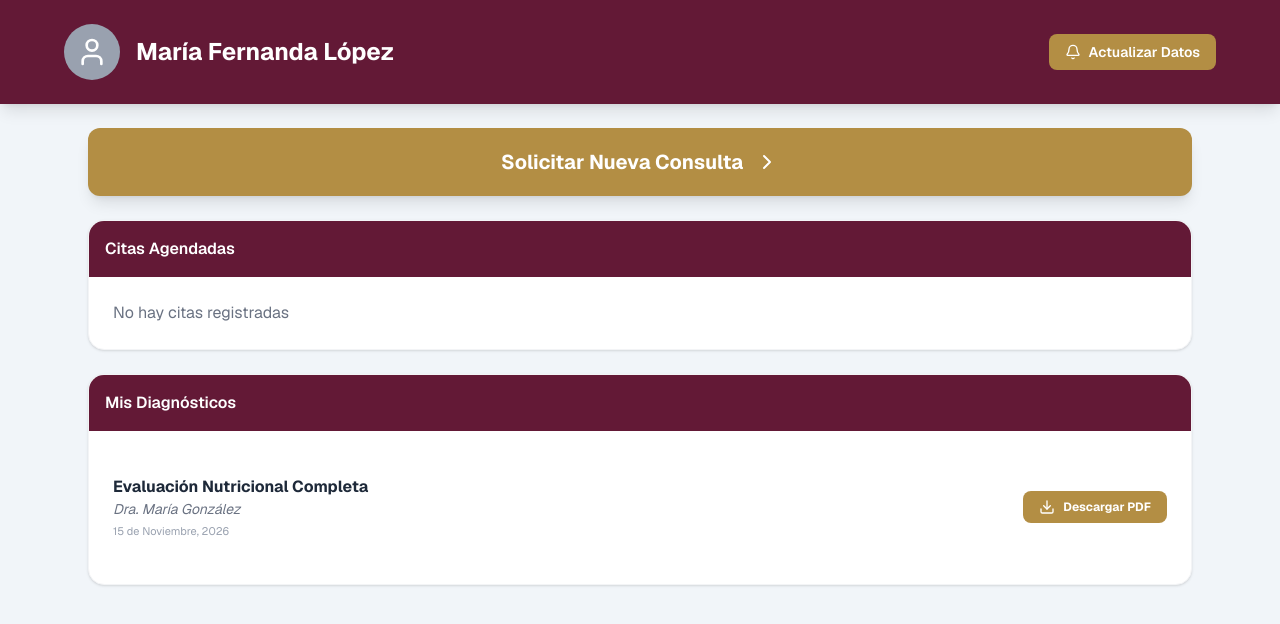
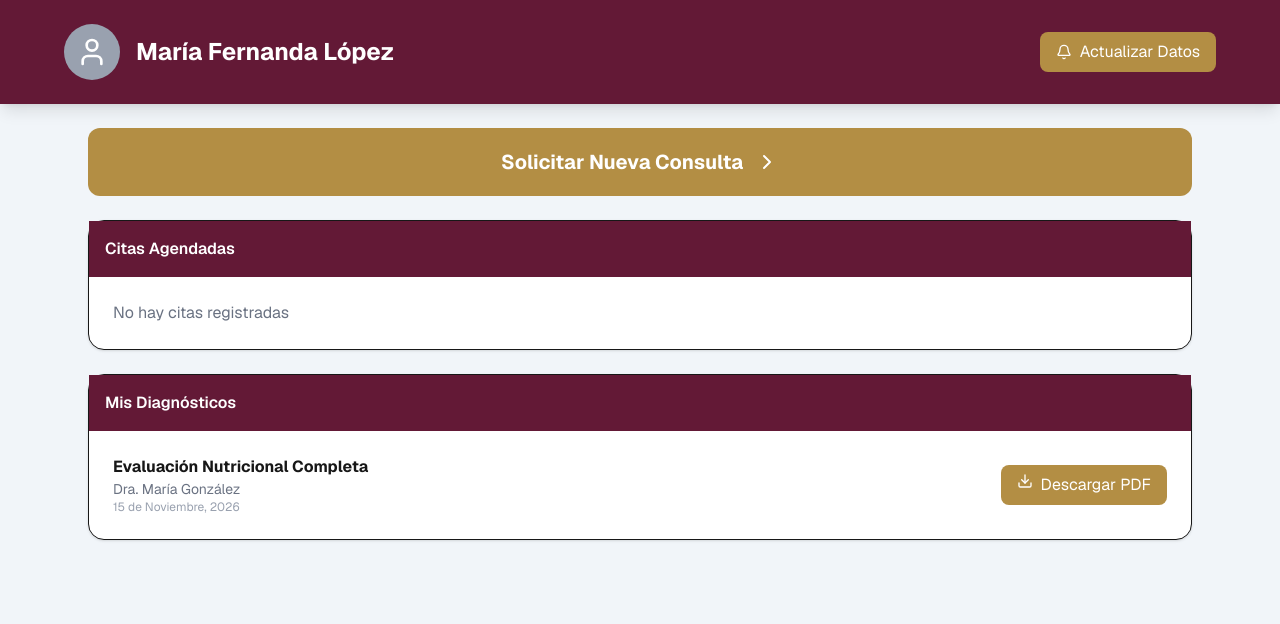
Before and after one commit to Yosselinsanchez-gif/nutri-calpulalpan, a Next.js app: page / in a window 1280 px wide. Shown: the top 624 px of the page. Built offline with nearby package versions, Linux system fonts and the light colour scheme.

Commit message:
Refactor date handling and improve type safety

```diff
--- a/app/page.tsx
+++ b/app/page.tsx
@@ -2,17 +2,25 @@
 
 import { useState } from "react";
 import Calendar from "react-calendar";
+import { Value } from "react-calendar/dist/cjs/shared/types";
 import "react-calendar/dist/Calendar.css";
 import { User, Bell, Download, ChevronRight } from "lucide-react";
+
+type Cita = {
+  nombre: string;
+  consulta: string;
+  fecha: string;
+  hora: string;
+};
 
 export default function Home() {
 
   const [mostrarFormulario, setMostrarFormulario] = useState(false);
-  const [fecha, setFecha] = useState<Date | null>(new Date());
+  const [fecha, setFecha] = useState<Value>(new Date());
   const [hora, setHora] = useState("");
   const [nombre, setNombre] = useState("");
   const [consulta, setConsulta] = useState("");
-  const [citas, setCitas] = useState<any[]>([]);
+  const [citas, setCitas] = useState<Cita[]>([]);
 
   const handleDownload = () => {
     window.print();
@@ -21,14 +29,16 @@ export default function Home() {
   const guardarCita = (e: React.FormEvent) => {
     e.preventDefault();
 
-    const nuevaCita = {
+    if (!fecha || Array.isArray(fecha)) return;
+
+    const nuevaCita: Cita = {
       nombre,
       consulta,
-      fecha: fecha?.toLocaleDateString(),
+      fecha: fecha.toLocaleDateString(),
       hora
     };
 
-    setCitas([...citas, nuevaCita]);
+    setCitas((prev) => [...prev, nuevaCita]);
 
     setMostrarFormulario(false);
     setNombre("");
@@ -42,7 +52,7 @@ export default function Home() {
       <style jsx global>{`
         @media print {
           .no-print { display: none !important; }
-          body { background-color: white !important; }
+          body { background: white !important; }
         }
       `}</style>
 
@@ -51,8 +61,8 @@ export default function Home() {
         <div className="max-w-6xl mx-auto flex justify-between items-center">
 
           <div className="flex items-center gap-4">
-            <div className="bg-gray-400 p-3 rounded-full text-white">
-              <User size={32} />
+            <div className="bg-gray-400 p-3 rounded-full">
+              <User size={32}/>
             </div>
 
             <h1 className="text-xl md:text-2xl font-bold">
@@ -60,26 +70,27 @@ export default function Home() {
             </h1>
           </div>
 
-          <button className="no-print bg-[#b38e44] hover:bg-[#967738] text-white px-4 py-2 rounded-lg text-sm font-semibold flex items-center gap-2">
-            <Bell size={16} /> Actualizar Datos
+          <button className="no-print bg-[#b38e44] px-4 py-2 rounded-lg flex gap-2 items-center">
+            <Bell size={16}/> Actualizar Datos
           </button>
 
         </div>
       </header>
 
-      <div className="max-w-6xl mx-auto p-4 md:p-6 space-y-6">
+      <div className="max-w-6xl mx-auto p-6 space-y-6">
 
-        {/* BOTÓN NUEVA CONSULTA */}
+        {/* BOTÓN */}
         <button
           onClick={() => setMostrarFormulario(true)}
-          className="no-print w-full bg-[#b38e44] hover:bg-[#967738] text-white p-5 rounded-xl font-bold text-xl flex items-center justify-center gap-3 shadow-lg"
+          className="no-print w-full bg-[#b38e44] text-white p-5 rounded-xl font-bold text-xl flex justify-center items-center gap-3"
         >
-          Solicitar Nueva Consulta <ChevronRight size={24} />
+          Solicitar Nueva Consulta <ChevronRight size={24}/>
         </button>
 
         {/* FORMULARIO */}
         {mostrarFormulario && (
-          <section className="bg-white p-6 rounded-2xl shadow border border-gray-200">
+
+          <section className="bg-white p-6 rounded-2xl shadow">
 
             <h2 className="text-xl font-bold mb-4 text-[#631936]">
               Agendar Consulta
@@ -93,8 +104,8 @@ export default function Home() {
                   type="text"
                   value={nombre}
                   onChange={(e)=>setNombre(e.target.value)}
+                  className="w-full border p-2 rounded-lg"
                   required
-                  className="w-full border p-2 rounded-lg"
                 />
               </div>
 
@@ -103,8 +114,8 @@ export default function Home() {
                 <select
                   value={consulta}
                   onChange={(e)=>setConsulta(e.target.value)}
+                  className="w-full border p-2 rounded-lg"
                   required
-                  className="w-full border p-2 rounded-lg"
                 >
                   <option value="">Selecciona</option>
                   <option>Consulta General</option>
@@ -117,7 +128,7 @@ export default function Home() {
               <div>
                 <label className="text-sm font-semibold">Fecha</label>
                 <Calendar
-                  onChange={(value)=>setFecha(value as Date)}
+                  onChange={(value)=>setFecha(value)}
                   value={fecha}
                 />
               </div>
@@ -128,8 +139,8 @@ export default function Home() {
                   type="time"
                   value={hora}
                   onChange={(e)=>setHora(e.target.value)}
+                  className="w-full border p-2 rounded-lg"
                   required
-                  className="w-full border p-2 rounded-lg"
                 />
               </div>
 
@@ -158,7 +169,7 @@ export default function Home() {
         )}
 
         {/* CITAS */}
-        <section className="bg-white rounded-2xl shadow-sm border border-gray-100 overflow-hidden">
+        <section className="bg-white rounded-2xl shadow border">
 
           <div className="bg-[#631936] p-4 text-white font-semibold">
             Citas Agendadas
@@ -172,8 +183,7 @@ export default function Home() {
               </p>
             )}
 
-            {citas.map((cita, index) => (
-
+            {citas.map((cita,index)=>(
               <div key={index} className="border p-4 rounded-lg">
 
                 <p className="font-semibold">{cita.nombre}</p>
@@ -187,7 +197,6 @@ export default function Home() {
                 </p>
 
               </div>
-
             ))}
 
           </div>
@@ -195,35 +204,35 @@ export default function Home() {
         </section>
 
         {/* DIAGNÓSTICOS */}
-        <section className="bg-white rounded-2xl shadow-sm border border-gray-100 overflow-hidden">
+        <section className="bg-white rounded-2xl shadow border">
 
           <div className="bg-[#631936] p-4 text-white font-semibold">
             Mis Diagnósticos
           </div>
 
-          <div className="p-6 divide-y divide-gray-100">
+          <div className="p-6">
 
-            <div className="flex justify-between items-center py-5">
+            <div className="flex justify-between items-center">
 
               <div>
-                <h4 className="font-bold text-gray-800">
+                <h4 className="font-bold">
                   Evaluación Nutricional Completa
                 </h4>
 
-                <p className="text-sm text-gray-500 italic">
+                <p className="text-sm text-gray-500">
                   Dra. María González
                 </p>
 
-                <p className="text-[11px] text-gray-400 mt-1">
+                <p className="text-xs text-gray-400">
                   15 de Noviembre, 2026
                 </p>
               </div>
 
               <button
                 onClick={handleDownload}
-                className="no-print bg-[#b38e44] text-white px-4 py-2 rounded-lg flex items-center gap-2 text-xs font-bold"
+                className="no-print bg-[#b38e44] text-white px-4 py-2 rounded-lg flex gap-2"
               >
-                <Download size={16} /> Descargar PDF
+                <Download size={16}/> Descargar PDF
               </button>
 
             </div>
```
